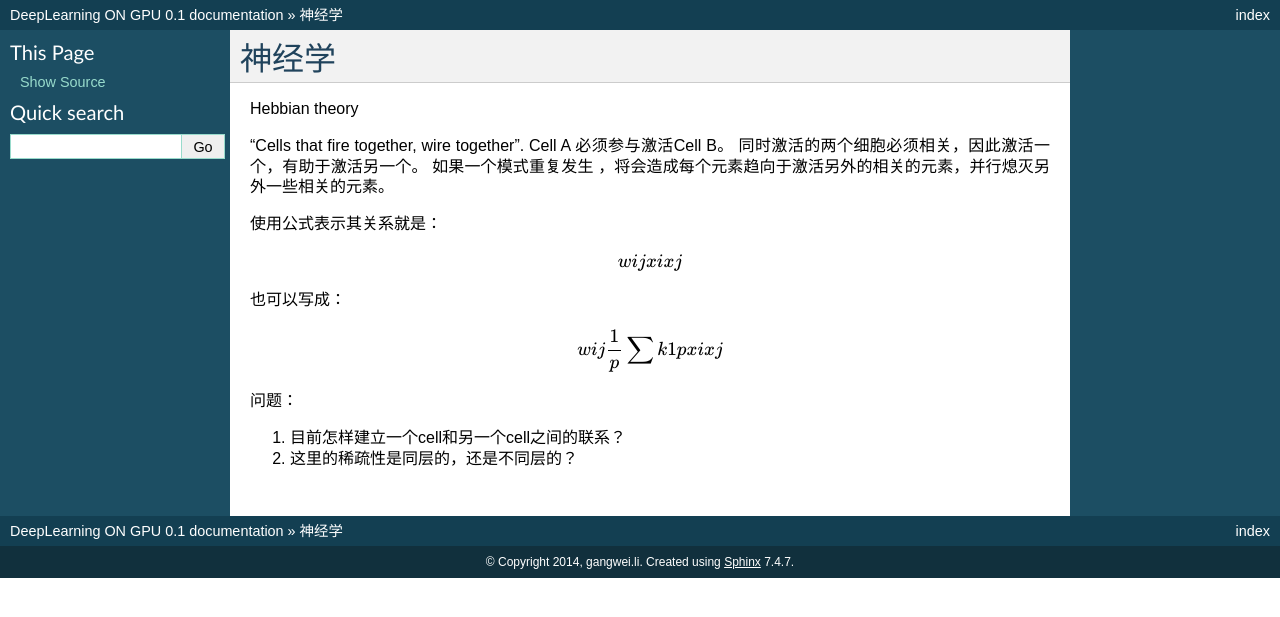
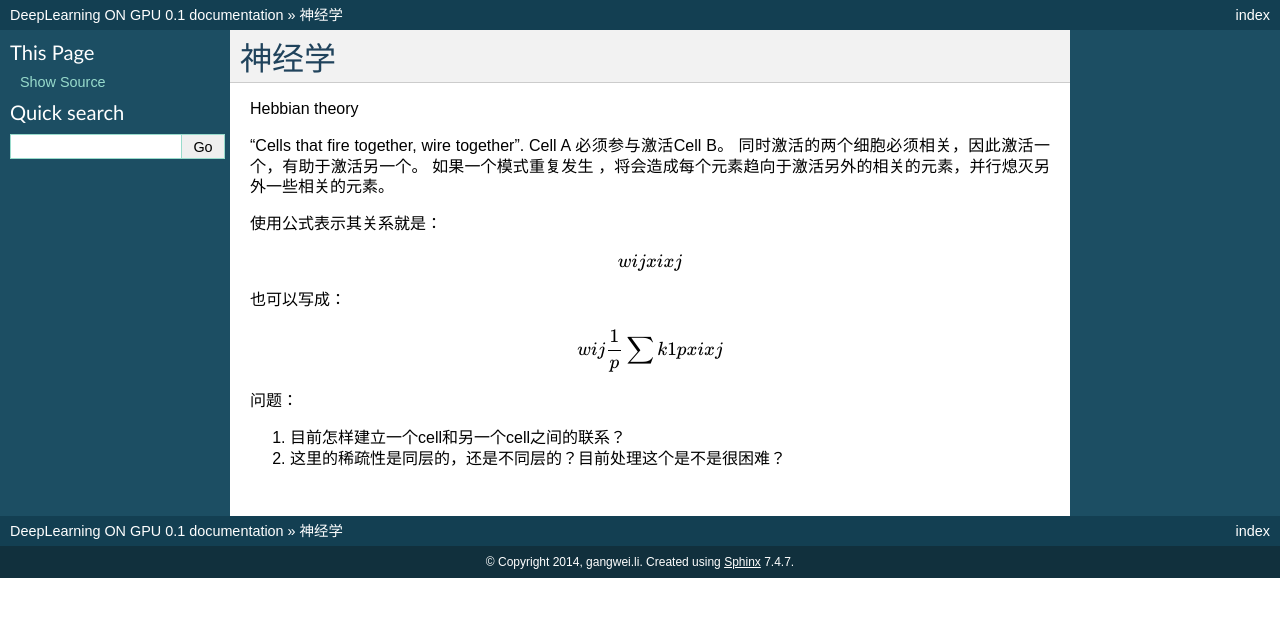
Before and after one commit to hiqdevlord/DeepLearningOnGPU, a Sphinx documentation site: the page built from source/Stage_4/Neuroscience.rst, in a window 1280 px wide. Shown: the top 617 px of the page. Built offline with Sphinx 7.4.7, drawn with Linux system fonts in a browser that asks for light colours; pages that are not in the unit, such as notebooks, are missing from menus.

Commit message:
更改部分信息

```diff
--- a/source/Stage_3/caffe/CaffeBasic.rst
+++ b/source/Stage_3/caffe/CaffeBasic.rst
@@ -69,7 +69,6 @@ key,value格式，leveldb,lmdm等等就是这种。
 
 `hdf5 <http://www.hdfgroup.org/products/java/hdfview/>`_
 用来层次化的数据格式，相当于面向对象结构串行化。 如果其看成是例如IP的解析则更容易理解，例如Mongo那种理解，就相当于TLV格式的包结构。
-Hierarchical Data format http://en.wikipedia.org/wiki/Hierarchical_Data_Format.
 
 深度学习和并行计算
 ==================
--- a/source/Stage_4/Neuroscience.rst
+++ b/source/Stage_4/Neuroscience.rst
@@ -20,4 +20,4 @@ Hebbian theory
 问题：
 
 #. 目前怎样建立一个cell和另一个cell之间的联系？
-#. 这里的稀疏性是同层的，还是不同层的？
+#. 这里的稀疏性是同层的，还是不同层的？目前处理这个是不是很困难？
```
